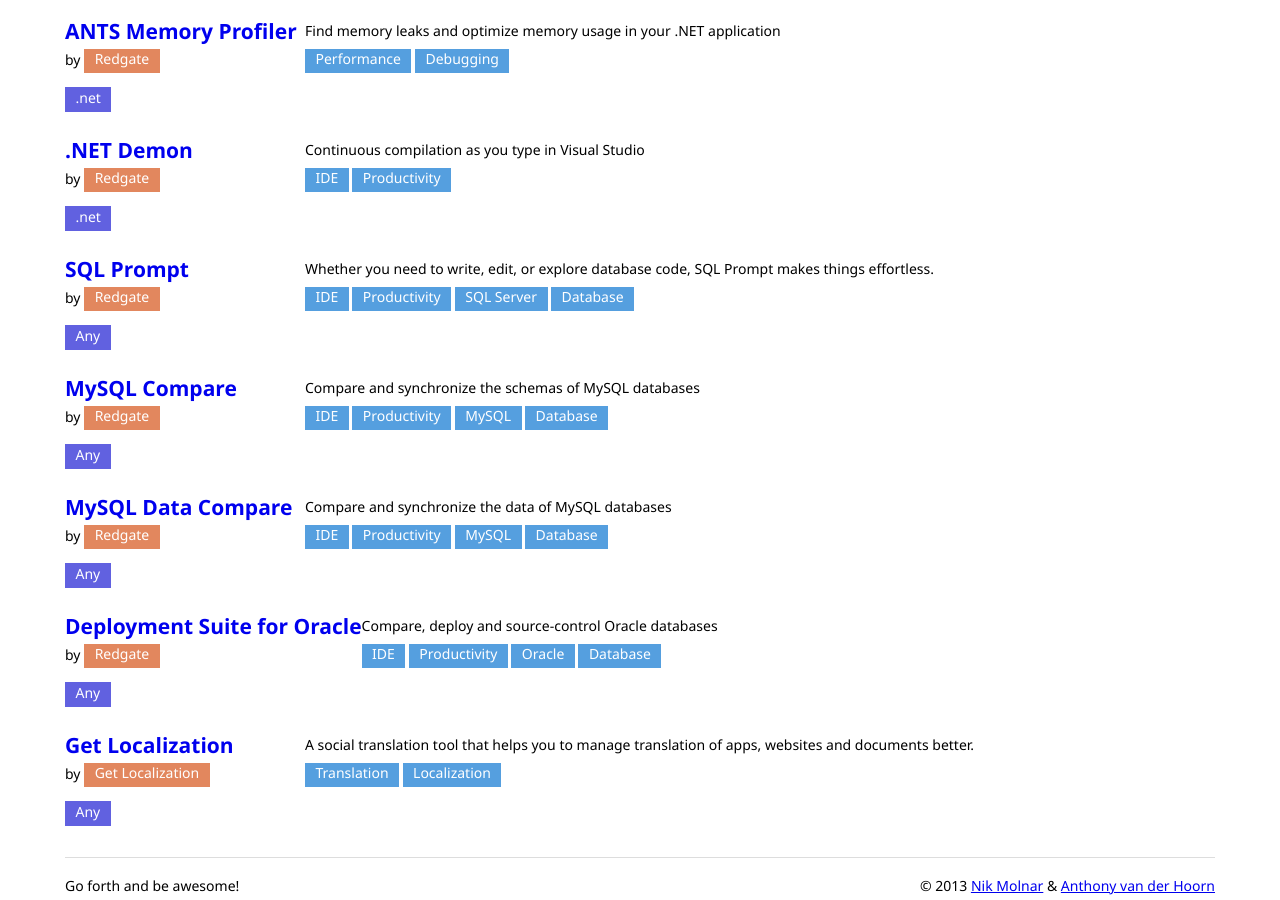
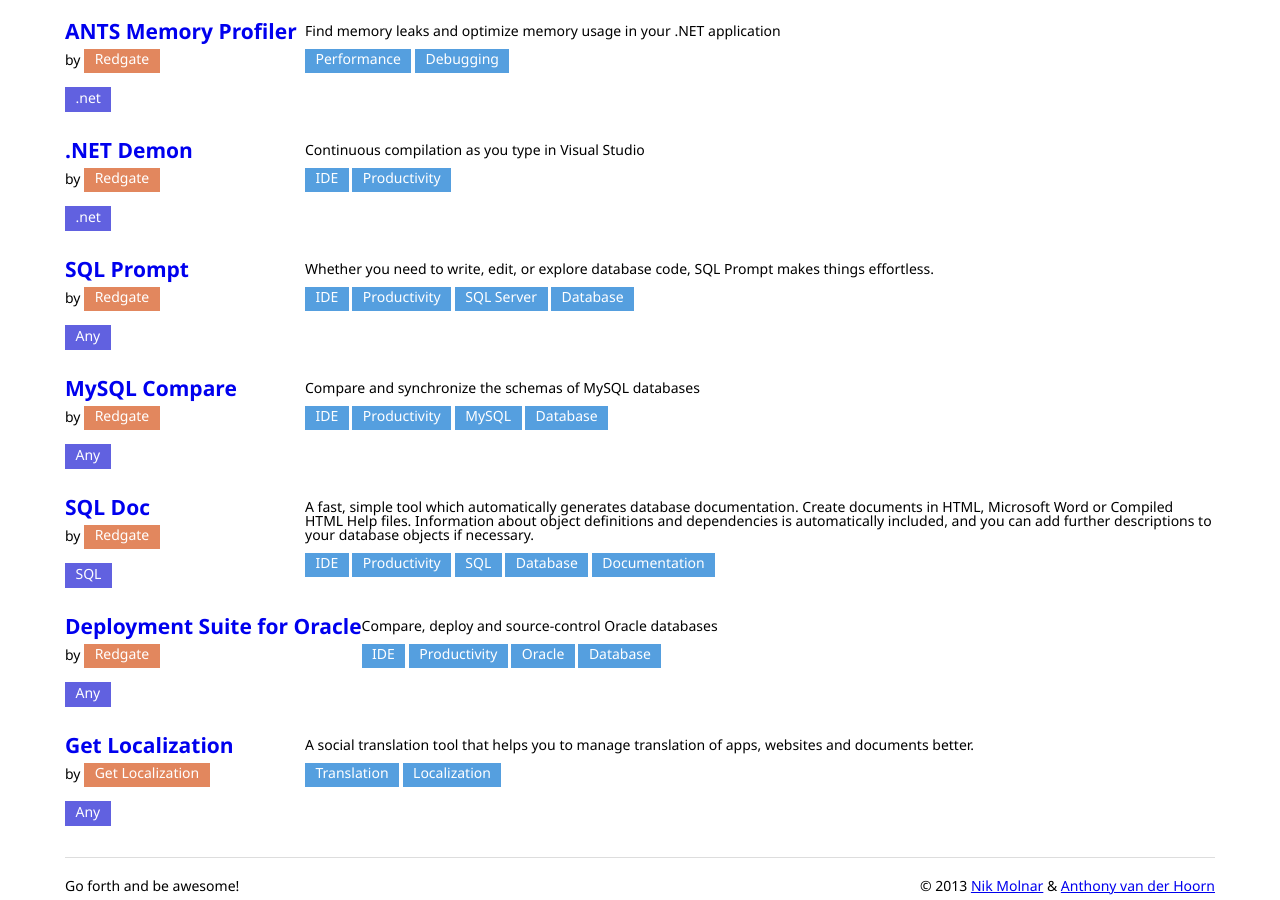
Before and after one commit to nikmd23/ossperks, a Jekyll site: the page built from index.html, in a window 1280 px wide and 900 px high, scrolled down 3307 px. Built offline with Jekyll 4.4.1, drawn with Linux system fonts in a browser that asks for light colours; nearby versions of some CDN libraries.

Commit message:
Added SQL Doc
There isn't a page which is explicit about the OSS licensing and pricing, so I've just pointed to the product page for now.

```diff
--- a/index.html
+++ b/index.html
@@ -197,10 +197,10 @@
   platforms: [Any]
   company: *redgate
 
-- perk: {name: MySQL Data Compare, uri: 'http://reflectorblog.red-gate.com/2013/07/open-source/'}
-  description: Compare and synchronize the data of MySQL databases
-  categories: [IDE, Productivity, MySQL, Database]
-  platforms: [Any]
+- perk: {name: SQL Doc, uri: 'http://www.red-gate.com/products/sql-development/sql-doc/'}
+  description: A fast, simple tool which automatically generates database documentation. Create documents in HTML, Microsoft Word or Compiled HTML Help files. Information about object definitions and dependencies is automatically included, and you can add further descriptions to your database objects if necessary.
+  categories: [IDE, Productivity, SQL, Database, Documentation]
+  platforms: [SQL]
   company: *redgate
 
 - perk: {name: Deployment Suite for Oracle, uri: 'http://reflectorblog.red-gate.com/2013/07/open-source/'}
```
